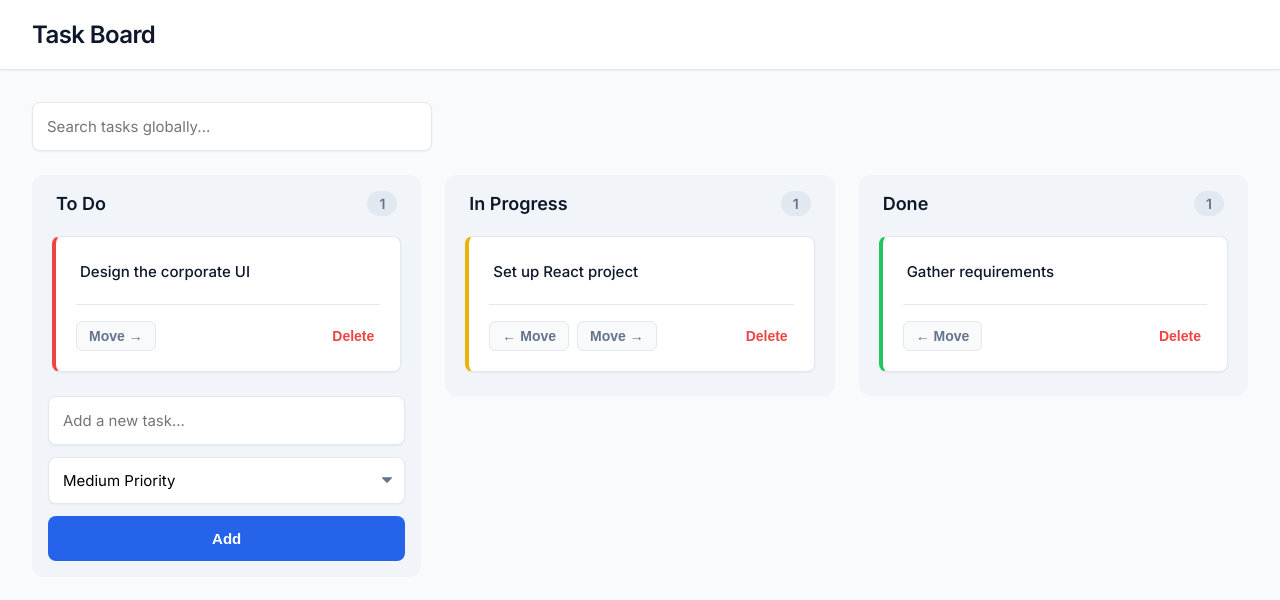
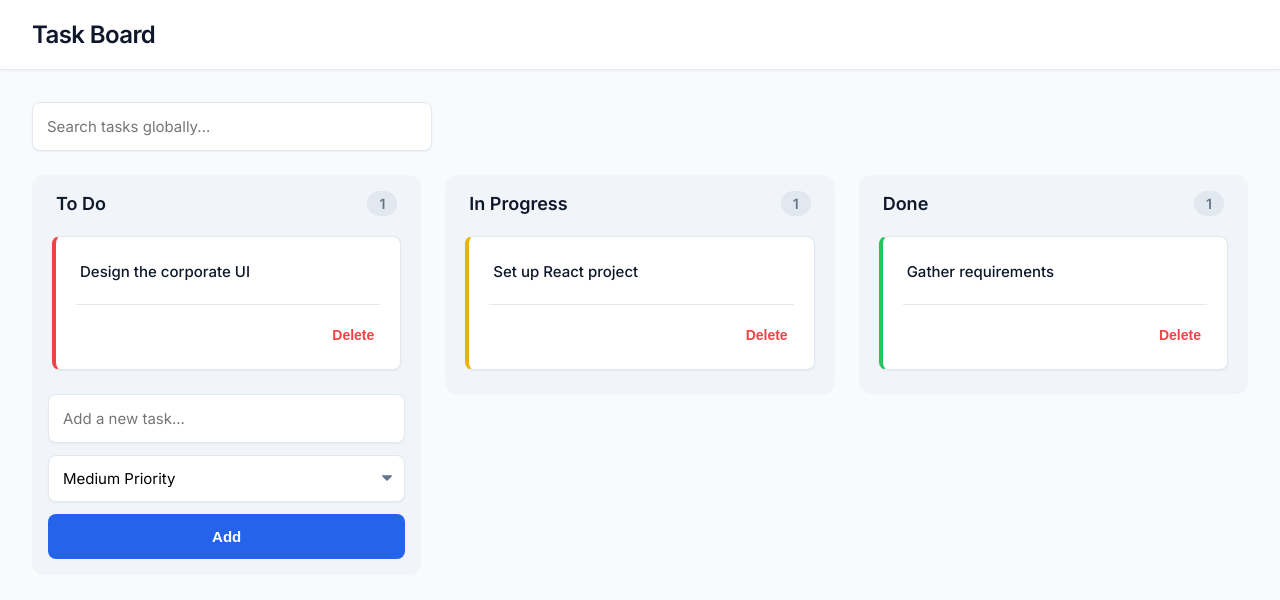
Before and after one commit to amitsikdar37/prodesk, a React (Vite) app in the folder Sprint 5/The Kanban Task Board/: page / in a window 1280 px wide. Shown: the top 600 px of the page. Built offline with nearby package versions, Linux system fonts and the light colour scheme.

Commit message:
removed move buttons

```diff
--- a/Sprint 5/The Kanban Task Board/src/App.css
+++ b/Sprint 5/The Kanban Task Board/src/App.css
@@ -130,7 +130,7 @@
 
 .card-actions {
   display: flex;
-  justify-content: space-between;
+  justify-content: flex-end;
   align-items: center;
   padding-top: 1rem;
   border-top: 1px solid var(--border-color);
--- a/Sprint 5/The Kanban Task Board/src/components/Card.jsx
+++ b/Sprint 5/The Kanban Task Board/src/components/Card.jsx
@@ -62,26 +62,6 @@ function Card({ task, onDeleteTask, onMoveTask, onSaveEdit, isOverlay }) {
         )}
       </div>
       <div className="card-actions">
-        <div className="move-actions">
-          {task.status !== 'To Do' && (
-            <button
-              className="action-btn"
-              onClick={() => onMoveTask(task.id, task.status === 'Done' ? 'In Progress' : 'To Do')}
-              title="Move left"
-            >
-              ← Move
-            </button>
-          )}
-          {task.status !== 'Done' && (
-            <button
-              className="action-btn"
-              onClick={() => onMoveTask(task.id, task.status === 'To Do' ? 'In Progress' : 'Done')}
-              title="Move right"
-            >
-              Move →
-            </button>
-          )}
-        </div>
         <button
           className="delete-btn"
           onClick={() => onDeleteTask(task.id)}
```
